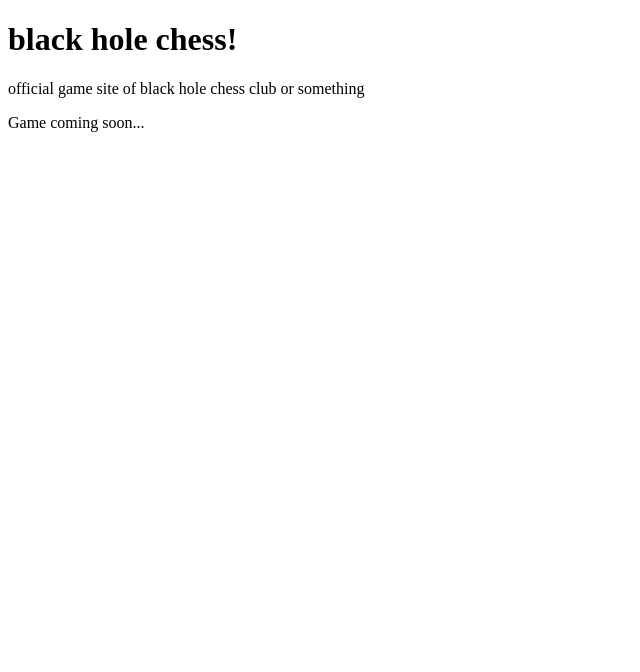
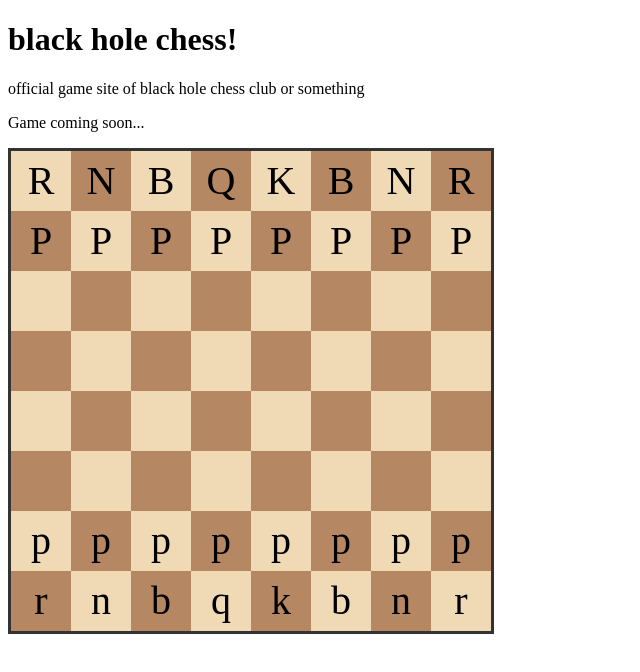
Before and after one commit to how-does-this-work-again/black-hole-chess, a plain HTML site: page index.html in a window 1280 px wide. Shown: the whole page, without its empty margins (0-640 px from the left). Drawn offline with Linux system fonts and the light colour scheme.

Commit message:
board + piece movement code

```diff
--- /dev/null
+++ b/game.js
@@ -0,0 +1,79 @@
+// initial board state
+// capitalized is white, lowercase is black
+// 'r': rook, 'n': knight, 'b': bishop, 'q': queen, 'k': king, 'p': pawn, '': empty
+const boardState = [
+  ['R', 'N', 'B', 'Q', 'K', 'B', 'N', 'R'],
+  ['P', 'P', 'P', 'P', 'P', 'P', 'P', 'P'],
+  ['',  '',  '',  '',  '',  '',  '',  ''],
+  ['',  '',  '',  '',  '',  '',  '',  ''],
+  ['',  '',  '',  '',  '',  '',  '',  ''],
+  ['',  '',  '',  '',  '',  '',  '',  ''],
+  ['p', 'p', 'p', 'p', 'p', 'p', 'p', 'p'],
+  ['r', 'n', 'b', 'q', 'k', 'b', 'n', 'r']
+];
+
+let selectedSquare = null; // Stores row/col of selected piece, e.g. { row: 6, col: 4 }
+
+const boardElement = document.getElementById('board');
+
+// 2. Render the board DOM elements
+function drawBoard() {
+  boardElement.innerHTML = ''; // Clear previous board
+
+  for (let row = 0; row < 8; row++) {
+    for (let col = 0; col < 8; col++) {
+      const square = document.createElement('div');
+
+      // Determine square color (alternating)
+      const isLight = (row + col) % 2 === 0;
+      square.className = `square ${isLight ? 'light' : 'dark'}`;
+
+      // Attach coordinates to the element for click handlers
+      square.dataset.row = row;
+      square.dataset.col = col;
+
+      // Add piece text if present
+      square.textContent = boardState[row][col];
+
+      // Highlight selected square
+      if (selectedSquare && selectedSquare.row === row && selectedSquare.col === col) {
+        square.classList.add('selected');
+      }
+
+      // Handle clicks
+      square.addEventListener('click', onSquareClick);
+
+      boardElement.appendChild(square);
+    }
+  }
+}
+
+// 3. Handle click events (select piece vs. move piece)
+function onSquareClick(event) {
+  const row = parseInt(event.currentTarget.dataset.row);
+  const col = parseInt(event.currentTarget.dataset.col);
+  const pieceClicked = boardState[row][col];
+
+  if (selectedSquare === null) {
+    // FIRST CLICK: Select a piece
+    if (pieceClicked !== '') {
+      selectedSquare = { row, col };
+      drawBoard();
+    }
+  } else {
+    // SECOND CLICK: Move the selected piece to the new target square
+    const fromRow = selectedSquare.row;
+    const fromCol = selectedSquare.col;
+
+    // Update 2D array state
+    boardState[row][col] = boardState[fromRow][fromCol];
+    boardState[fromRow][fromCol] = '';
+
+    // Reset selection and re-render
+    selectedSquare = null;
+    drawBoard();
+  }
+}
+
+// Initial draw
+drawBoard();
--- a/index.html
+++ b/index.html
@@ -3,10 +3,14 @@
 <head>
     <meta charset="UTF-8">
     <title>black hole chess</title>
+    <link rel="stylesheet" href="style.css">
 </head>
 <body>
     <h1>black hole chess!</h1>
     <p>official game site of black hole chess club or something</p>
     <p>Game coming soon...</p>
+    <div id="board"></div>
+
+    <script src="game.js"></script>
 </body>
 </html>
--- /dev/null
+++ b/style.css
@@ -0,0 +1,29 @@
+#board {
+  display: grid;
+  grid-template-columns: repeat(8, 60px);
+  grid-template-rows: repeat(8, 60px);
+  width: 480px;
+  height: 480px;
+  border: 3px solid #333333;
+}
+
+.square {
+  width: 60px;
+  height: 60px;
+  display: flex;
+  align-items: center;
+  justify-content: center;
+  font-size: 40px;
+  user-select: none;
+  cursor: pointer;
+}
+
+/* Light and dark squares */
+.light { background-color: #f0d9b5; }
+.dark { background-color: #b58863; }
+
+/* Highlight square when selected */
+.selected {
+  outline: 3px solid #cf982a;
+  outline-offset: -3px;
+}
```
